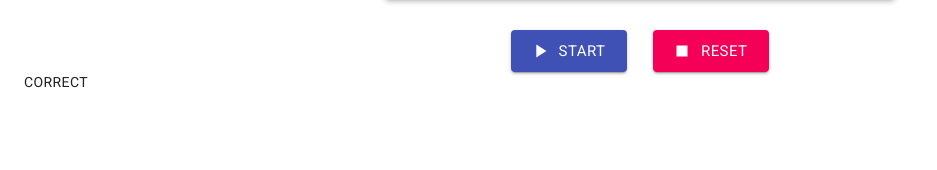
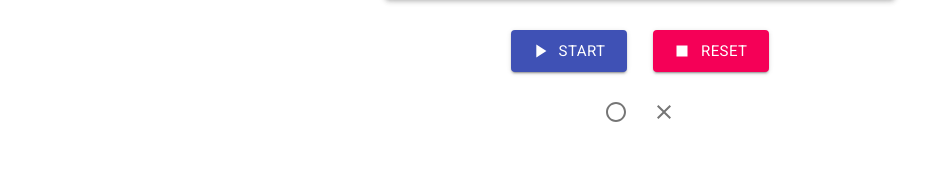
Before and after one commit to shuto410/5BomberTimer, a React (Create React App) app: page / in a window 1280 px wide. Shown: the part 130-300 px from the top of the page, without its empty margins (0-937 px from the left). Built offline with nearby package versions, Linux system fonts and the light colour scheme.

Commit message:
SE再生機能

```diff
--- a/src/components/SoundPlayer.tsx
+++ b/src/components/SoundPlayer.tsx
@@ -5,14 +5,38 @@ import RemoveIcon from '@material-ui/icons/Remove';
 import PlayArrowIcon from '@material-ui/icons/PlayArrow';
 import StopIcon from '@material-ui/icons/Stop';
 import PauseIcon from '@material-ui/icons/Pause';
+import RadioButtonUncheckedIcon from '@material-ui/icons/RadioButtonUnchecked';
+import ClearIcon from '@material-ui/icons/Clear';
 import 'fontsource-roboto'
 import Time from './Time';
 
 const SoundPlayer: React.FC = () => {
-  const [audio] = React.useState(new Audio("../../audio/correct.mp3"));
+  const [correctSound] = React.useState(new Audio("https://raw.githubusercontent.com/shuto410/5BomberTimer/master/audio/correct.mp3"));
+  const [wrongSound] = React.useState(new Audio("https://raw.githubusercontent.com/shuto410/5BomberTimer/master/audio/wrong.mp3"));
+  useEffect(() => {
+    document.body.addEventListener('keydown',
+      (event) => {
+        if (event.key === 'c') {
+          correctSound.play();
+        }
+      }
+    );
+    document.body.addEventListener('keydown',
+      (event) => {
+        if (event.key === 'x') {
+          wrongSound.play();
+        }
+      }
+    );
+  }, []);
   return (
     <div>
-      <Button onClick={() => audio.play()}>Correct</Button>
+      <Box mt={3}>
+        <Grid container justify="center">
+          <IconButton onClick={() => correctSound.play()}><RadioButtonUncheckedIcon></RadioButtonUncheckedIcon></IconButton>
+          <IconButton onClick={() => wrongSound.play()}><ClearIcon></ClearIcon></IconButton>
+        </Grid>
+      </Box>
     </div>
   );
 
```
